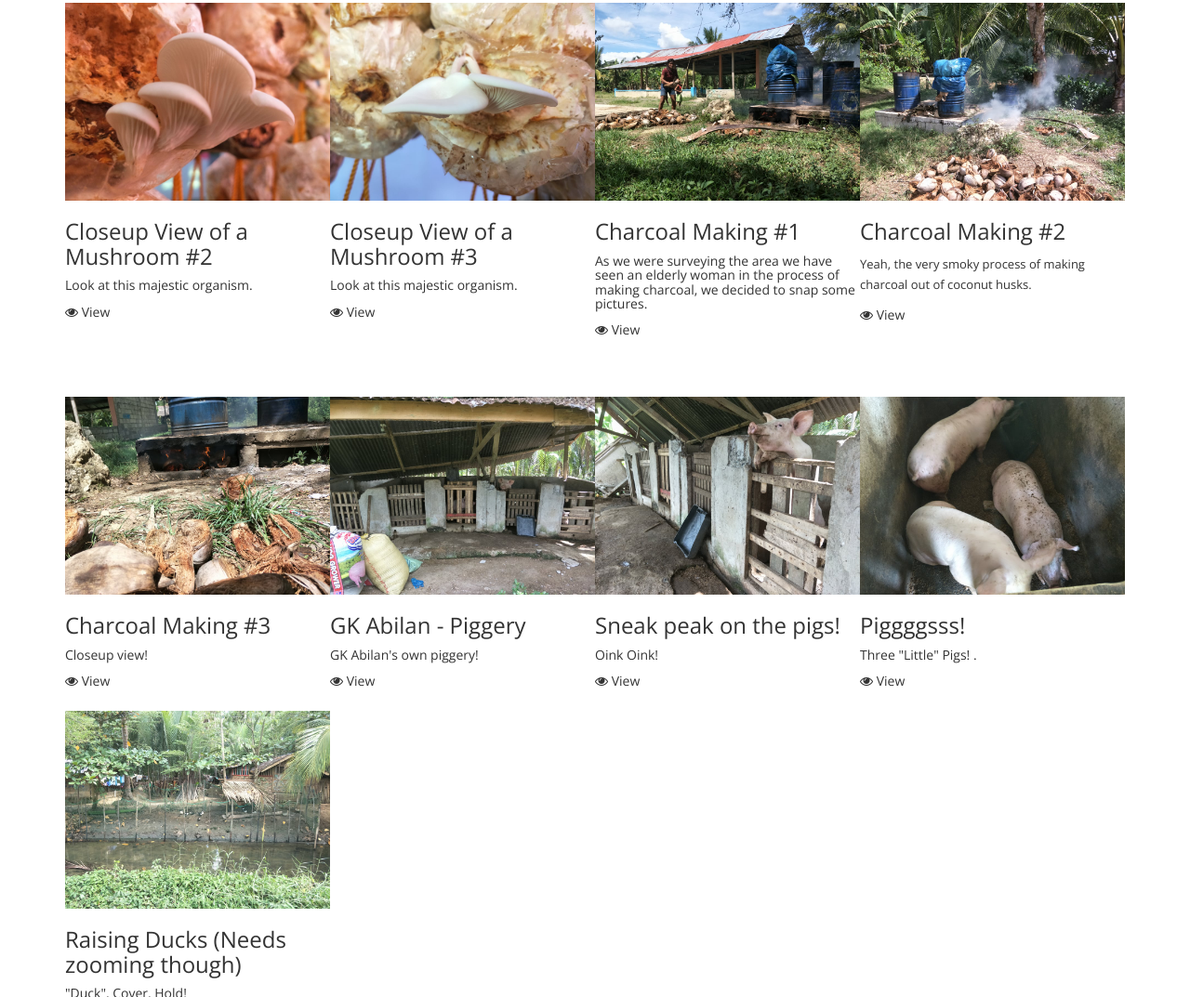
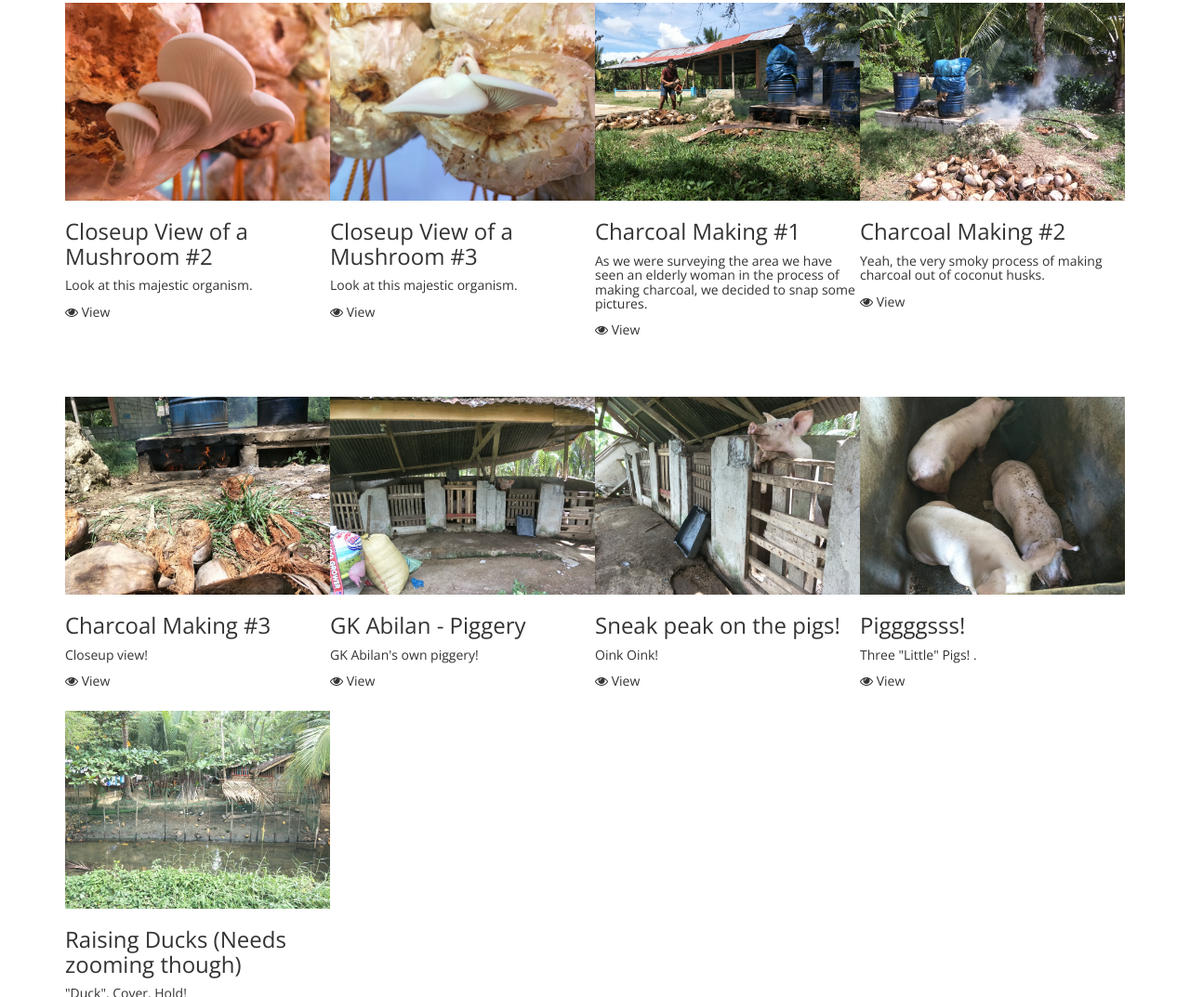
Before and after one commit to JLMaVen/Client_Server-Final_Project, a plain HTML site: page portfolio.html in a window 1280 px wide. Shown: the part 1633-2706 px from the top of the page at 93% size. Drawn offline with nearby package versions, Linux system fonts and the light colour scheme.

Commit message:
Update portfolio.html

```diff
--- a/portfolio.html
+++ b/portfolio.html
@@ -344,7 +344,7 @@
               <div class="overlay">
                 <div class="recent-work-inner">
                   <h3><a href="#">Charcoal Making #2 </a></h3>
-                  <p> Yeah, the very smoky process of making charcoal out of coconut husks.</p>
+                  <h5> Yeah, the very smoky process of making charcoal out of coconut husks.</h5>
                   <a class="preview" href="images/portfolio/avilan/charcoal3.jpg" rel="prettyPhoto"><i class="fa fa-eye"></i> View</a>
                 </div>
               </div>
```
